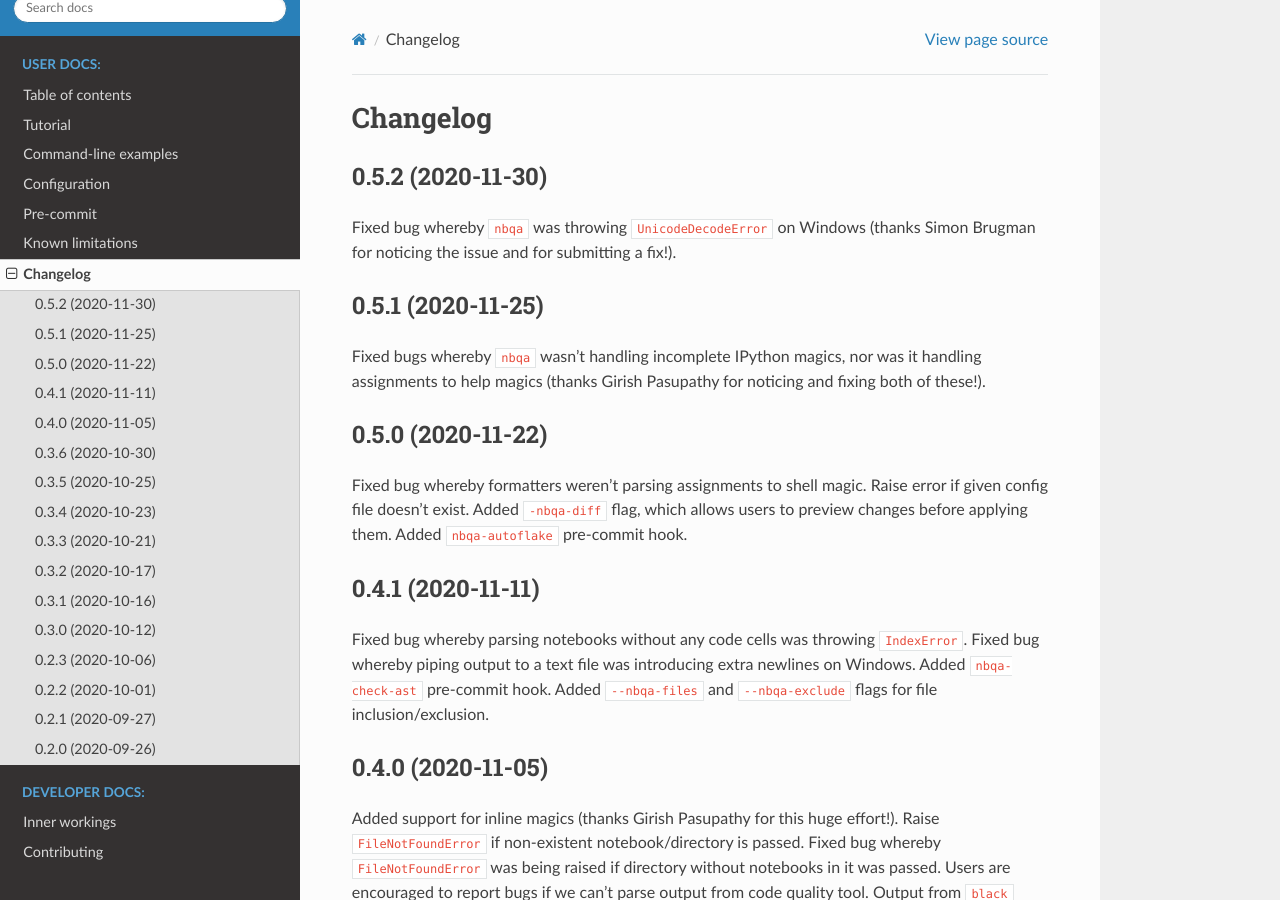
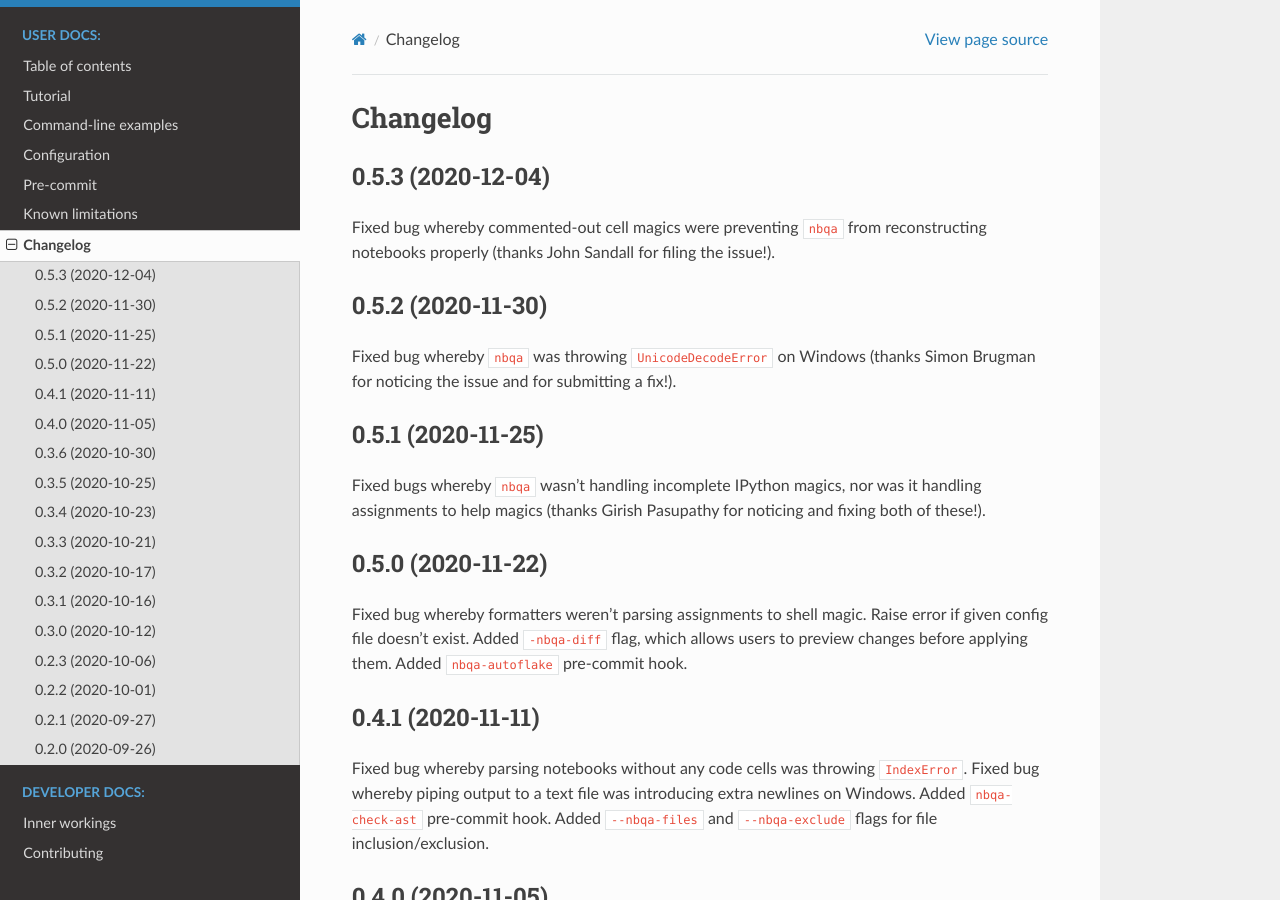
Before and after one commit to nbQA-dev/nbQA, a Sphinx documentation site: the page built from docs/history.rst, in a window 1280 px wide and 900 px high. Built offline with Sphinx 7.4.7 and the Read the Docs theme 2.0.0, drawn with Linux system fonts in a browser that asks for light colours.

Commit message:
v0.5.3 (#499)

```diff
--- a/docs/history.rst
+++ b/docs/history.rst
@@ -1,6 +1,12 @@
 =========
 Changelog
 =========
+
+0.5.3 (2020-12-04)
+------------------
+
+Fixed bug whereby commented-out cell magics were preventing ``nbqa`` from
+reconstructing notebooks properly (thanks John Sandall for filing the issue!).
 
 0.5.2 (2020-11-30)
 ------------------
--- a/docs/pre-commit.rst
+++ b/docs/pre-commit.rst
@@ -11,7 +11,7 @@
 
     repos:
     - repo: https://github.com/nbQA-dev/nbQA
-      rev: 0.5.2
+      rev: 0.5.3
       hooks:
        - id: nbqa-black
          additional_dependencies: [black==20.8b1]
@@ -31,7 +31,7 @@
 If you have your own custom tool (e.g. ``customtool``) for which we currently don't have a built-in hook, you can define your own one with: ::
 
     - repo: https://github.com/nbQA-dev/nbQA
-      rev: 0.5.2
+      rev: 0.5.3
       hooks:
         - id: nbqa
           args: [customtool]
--- a/nbqa/__init__.py
+++ b/nbqa/__init__.py
@@ -1,3 +1,3 @@
 """Attributes used by docs / packaging."""
 
-__version__ = "0.5.2"
+__version__ = "0.5.3"
```
Also changed, not shown: README.md (+1 -1 lines).
